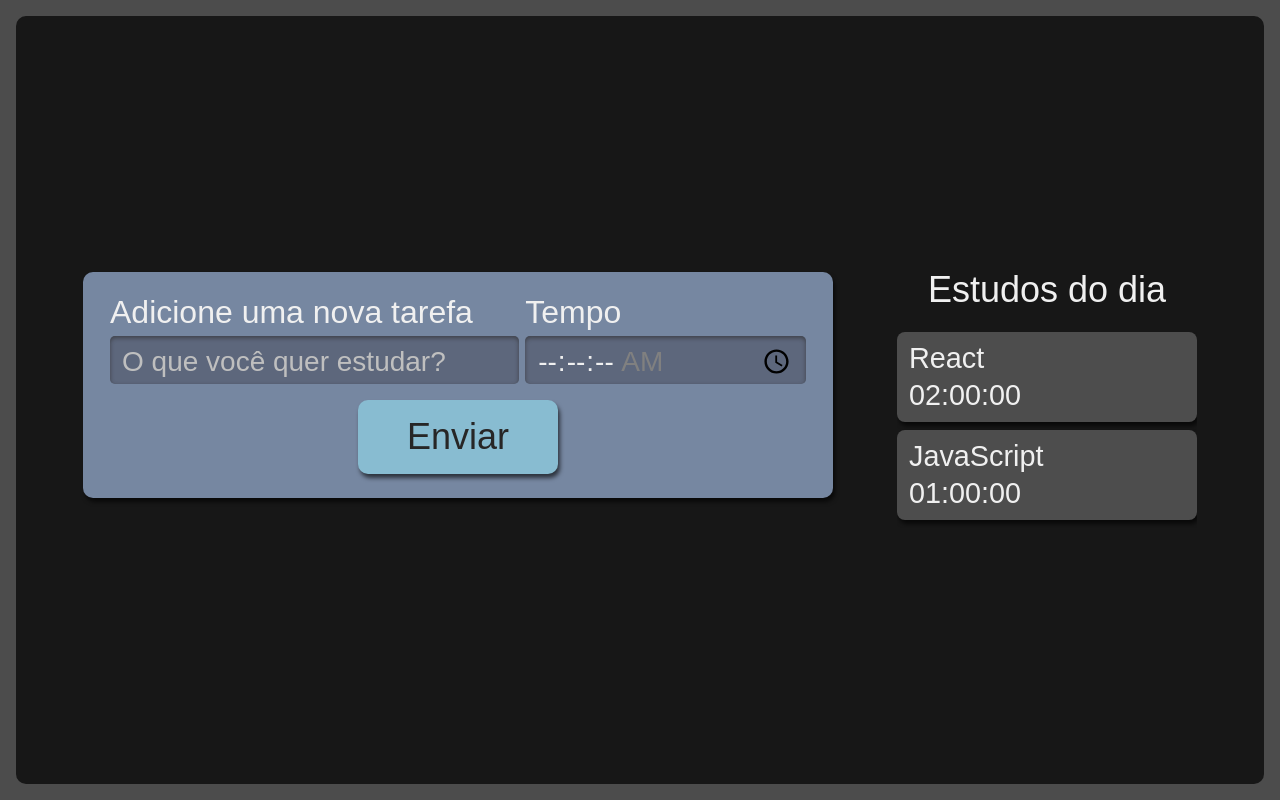
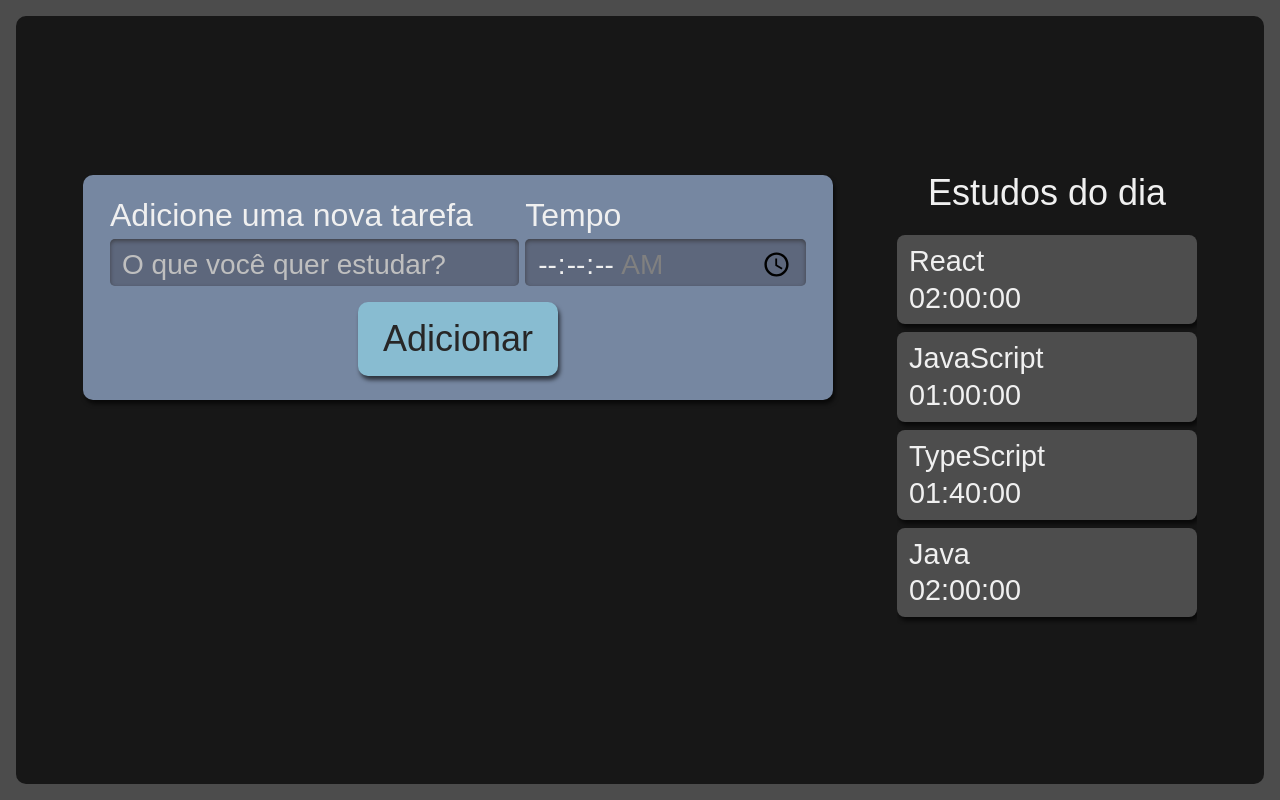
Before and after one commit to Rafa-Moura/alura-studies, a React (Create React App) app: page / in a window 1280 px wide. Built offline with nearby package versions, Linux system fonts and the light colour scheme; the HTML template or start-up script is replaced by a standard one.

Commit message:
Inserindo CSS modules e aplicando props

```diff
--- a/package.json
+++ b/package.json
@@ -41,6 +41,7 @@
     ]
   },
   "devDependencies": {
-    "sass": "^1.55.0"
+    "sass": "^1.55.0",
+    "typescript-plugin-css-modules": "^3.4.0"
   }
 }
--- /dev/null
+++ b/src/api/tarefas.js
@@ -0,0 +1,20 @@
+const tarefas = [
+  {
+    tarefa: "React",
+    tempo: "02:00:00",
+  },
+  {
+    tarefa: "JavaScript",
+    tempo: "01:00:00",
+  },
+  {
+    tarefa: "TypeScript",
+    tempo: "01:40:00",
+  },
+  {
+    tarefa: "Java",
+    tempo: "02:00:00",
+  },
+];
+
+export default tarefas;
--- a/src/components/Button/index.tsx
+++ b/src/components/Button/index.tsx
@@ -1,12 +1,16 @@
 import React from "react";
 
-import './style.scss'
+import style from './Botao.module.scss'
 
-class Button extends React.Component {
+type Props = {
+    children: any,
+};
+
+class Button extends React.Component<Props> {
     render() {
         return (
-            <button className="botao">
-                Enviar
+            <button className={style.botao}>
+                {this.props.children}
             </button>
         )
     }
--- a/src/components/Formulario/index.tsx
+++ b/src/components/Formulario/index.tsx
@@ -1,13 +1,13 @@
 import React from "react";
 import Button from "../Button";
 
-import './style.scss';
+import style from './Formulario.module.scss';
 
 class Formulario extends React.Component {
     render() {
         return (
-            <form action="" className="novaTarefa">
-                <div className="inputContainer">
+            <form action="" className={style.novaTarefa}>
+                <div className={style.inputContainer}>
                     <label htmlFor="tarefa">Adicione uma nova tarefa</label>
                     <input
                         type="text"
@@ -17,7 +17,7 @@ class Formulario extends React.Component {
                         id="tarefa"
                     />
                 </div>
-                <div className="inputContainer">
+                <div className={style.inputContainer}>
                     <label htmlFor="tempo">Tempo</label>
                     <input
                         type="time"
@@ -29,7 +29,9 @@ class Formulario extends React.Component {
                         required
                     />
                 </div>
-                <Button />
+                <Button>
+                    Adicionar
+                </Button>
             </form>
         )
     }
--- a/src/components/Lista/index.tsx
+++ b/src/components/Lista/index.tsx
@@ -1,24 +1,14 @@
-import React from "react";
+import tarefas from '../../api/tarefas'
 
-import './style.scss';
+import style from './Lista.module.scss';
 
 function Lista() {
-    const tarefas = [
-        {
-            tarefa: 'React',
-            tempo: '02:00:00'
-        },
-        {
-            tarefa: 'JavaScript',
-            tempo: '01:00:00'
-        }
-    ]
     return (
-        <aside className="listaTarefas">
+        <aside className={style.listaTarefas}>
             <h2>Estudos do dia</h2>
             <ul>
                 {tarefas.map((item, index) => (
-                    <li className="item" key={index}>
+                    <li className={style.item} key={index}>
                         <h3>{item.tarefa}</h3>
                         <p>{item.tempo}</p>
                     </li>
--- a/src/pages/App.tsx
+++ b/src/pages/App.tsx
@@ -1,10 +1,12 @@
-import React from "react";
 import Formulario from "../components/Formulario";
 import Lista from "../components/Lista";
-import './style.scss';
+
+import style from './App.module.scss';
+
+
 function App() {
   return (
-    <div className="AppStyle">
+    <div className={style.AppStyle}>
       <Formulario />
       <Lista />
     </div>
```
Also changed, not shown: tsconfig.json (+4 -9 lines), src/components/Button/Botao.module.scss (renamed from src/components/Button/style.scss), src/components/Formulario/Formulario.module.scss (renamed from src/components/Formulario/style.scss), src/components/Lista/Lista.module.scss (renamed from src/components/Lista/style.scss), src/pages/App.module.scss (renamed from src/pages/style.scss), 1 other file (tests, documents, lock files or other folders).
